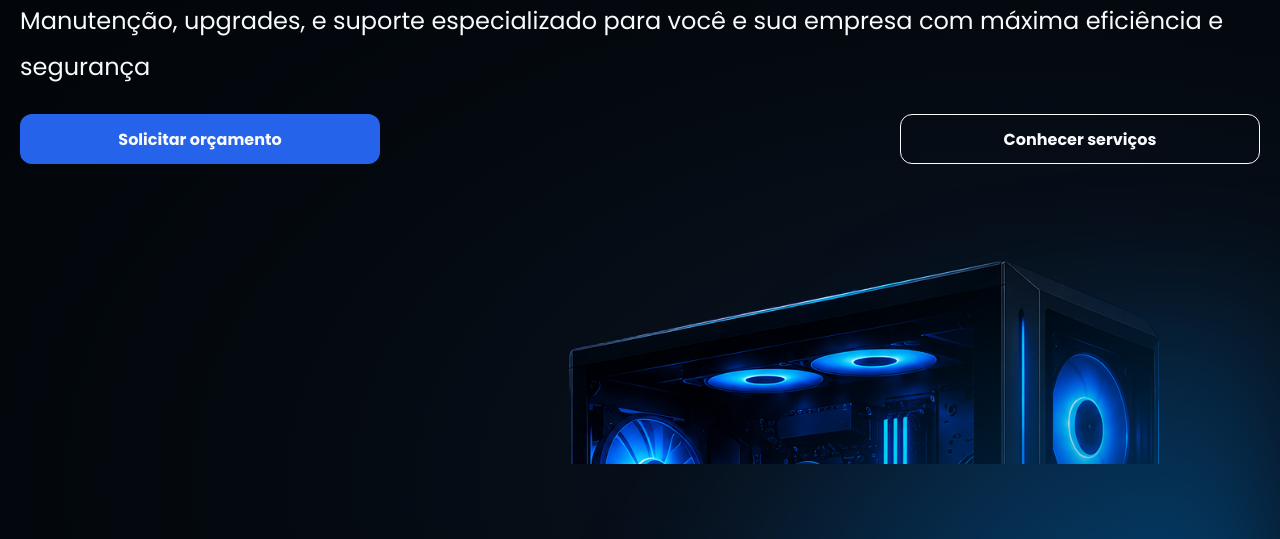
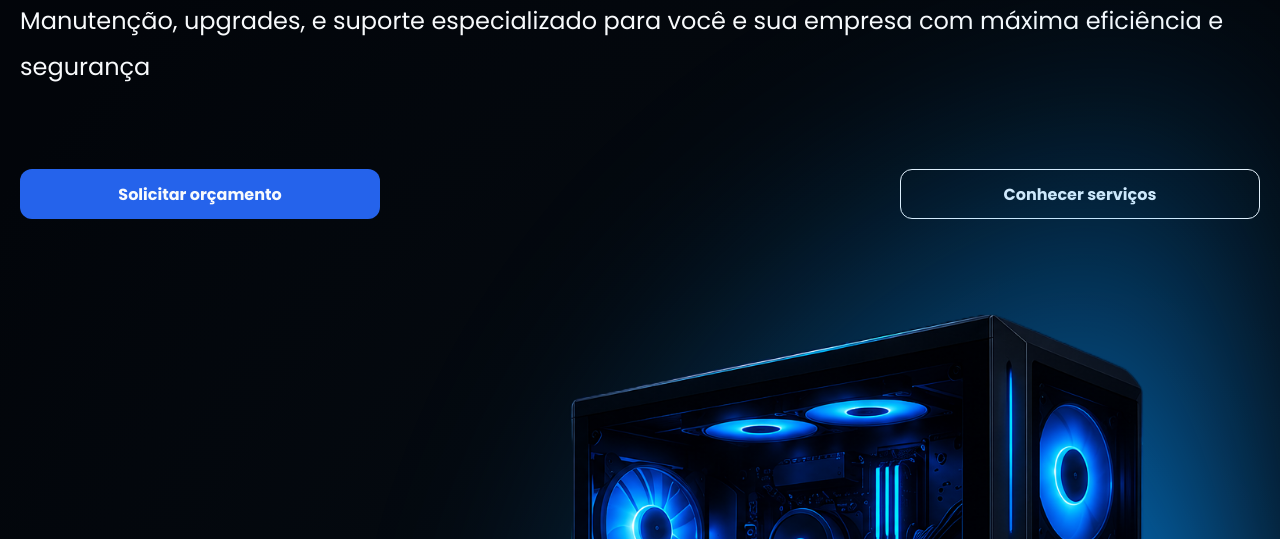
Before and after one commit to dernedevJR/CTRL-Tech, a plain HTML site: page html/index.html in a window 1280 px wide. Shown: the part 413-952 px from the top of the page. Drawn offline with Linux system fonts and the light colour scheme.

Commit message:
adiciona estilos para tablet

```diff
--- a/css/hero.css
+++ b/css/hero.css
@@ -13,17 +13,18 @@
 }
 .pc-glow{
     position: absolute;
-    right: 0;
-    top:50%;
-    transform: translateY(50%);
+    right: 50px;
+    top:0%;
+    transform: translateY(65%);
     width:800px;
-    height:600px;
+    height:680px;
     background: radial-gradient(
         circle at right bottom,
-        rgb(0, 96, 165),
+        rgba(2, 149, 255),
         transparent 70%
     );
-    filter: blur(60px);
+    filter: blur(90px);
+    z-index: 0;
 }
 
 .hero-tag{
@@ -54,9 +55,11 @@
     border-radius:15px;
     overflow: hidden;
     background: url(../img/img-hero-sf.png) no-repeat;
-    background-size: cover;
+    background-size: contain;
+    background-position: center center;
     width:100%;
-    height:250px;
+    min-height: 100vh;
+    z-index: 1;
 }
 
 .hero-btns{
@@ -80,6 +83,9 @@
 }
 
 @media screen and (min-width: 768px){
+    .img-mobile{
+        height:50px;
+    }
     .hero{
         gap: 50px;
     }
@@ -94,6 +100,7 @@
     .hero-btns{
         flex-direction: row;
         justify-content: space-between;
+        margin-top: 80px
     }
 
     .btn.link.services{
@@ -105,4 +112,31 @@
     width: 360px;
     text-align: center;
 }
+
+.hero-img{
+    border-radius:15px;
+    overflow: hidden;
+    background: url(../img/img-hero-sf.png) no-repeat;
+    background-size: contain;
+    background-position: center center;
+    width:100%;
+    min-height: 100vh;
+    z-index: 1;
 }
+
+.pc-glow{
+    position: absolute;
+    right: 50px;
+    top:0%;
+    transform: translateY(65%);
+    width:800px;
+    height:725px;
+    background: radial-gradient(
+        circle at right bottom,
+        rgba(2, 149, 255),
+        transparent 70%
+    );
+    filter: blur(90px);
+    z-index: 0;
+}
+}
```
